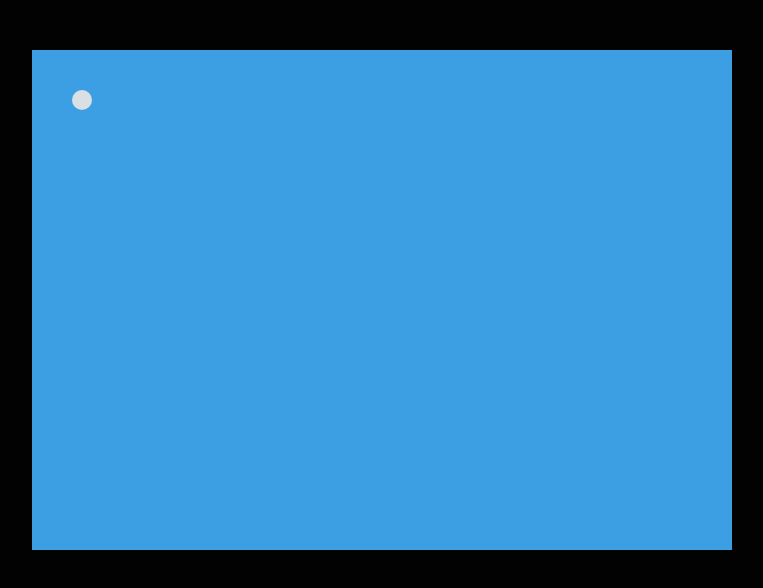
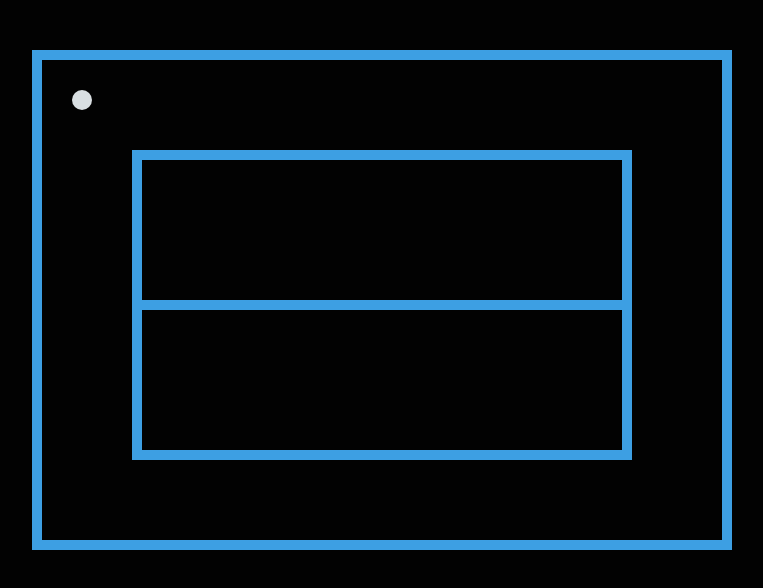
Before and after one commit to gotogymsaas/creyentes-luxury-quest, a plain HTML site: page index.html in a window 1280 px wide. Both pictures are taken after a click on the button "Iniciar la misión". Shown: the whole page, without its empty margins (258-1021 px from the left). Drawn offline with Linux system fonts and the light colour scheme.

Commit message:
Juego completo: laberinto estilo Pac-Man, logo en la entrada y avatar con movimiento

```diff
--- a/main.js
+++ b/main.js
@@ -1,6 +1,7 @@
 console.log("main.js cargado correctamente");
 
-// Obtener el botón de inicio y agregar el event listener
+document.addEventListener("DOMContentLoaded", function() {
+  console.log("DOM fully loaded and parsed");
   let startButton = document.getElementById("start-button");
   console.log("startButton:", startButton);
   if (startButton) {
@@ -14,15 +15,32 @@ if (startButton) {
   } else {
     console.log("No se encontró el botón de inicio");
   }
+});
 
-// Definir el avatar de forma global
+// Datos del avatar (se comporta como Pac‑Man)
 let avatar = { x: 100, y: 100, radius: 10, color: "#d9dfe2" };
+
+// Definir un laberinto básico usando un array de paredes (simulando un estilo Pac‑Man)
+const walls = [
+  // Bordes
+  {x: 50, y: 50, w: 700, h: 10},
+  {x: 50, y: 50, w: 10, h: 500},
+  {x: 50, y: 540, w: 700, h: 10},
+  {x: 740, y: 50, w: 10, h: 500},
+  // Paredes internas horizontales
+  {x: 150, y: 150, w: 500, h: 10},
+  {x: 150, y: 300, w: 500, h: 10},
+  {x: 150, y: 450, w: 500, h: 10},
+  // Paredes internas verticales
+  {x: 150, y: 150, w: 10, h: 310},
+  {x: 640, y: 150, w: 10, h: 310},
+];
 
 function startGame() {
   console.log("startGame ejecutado");
   redrawGame();
 
-  // Agregar event listener para mover el avatar con las teclas de flecha
+  // Permite mover el avatar con las flechas
   document.addEventListener("keydown", function(event) {
     const step = 5;
     if (event.key === "ArrowUp") {
@@ -49,8 +67,10 @@ function redrawGame() {
 
 function drawLabyrinth(ctx) {
   console.log("drawLabyrinth ejecutado");
-  ctx.fillStyle = "#3d9fe3"; // Azul para el laberinto
-  ctx.fillRect(50, 50, 700, 500);
+  walls.forEach(wall => {
+    ctx.fillStyle = "#3d9fe3"; // Azul para las paredes
+    ctx.fillRect(wall.x, wall.y, wall.w, wall.h);
+  });
 }
 
 function drawAvatar(ctx) {
```
Also changed, not shown: index.html (+1 -0 lines). Lines whose indentation alone changed are shown as unchanged.
